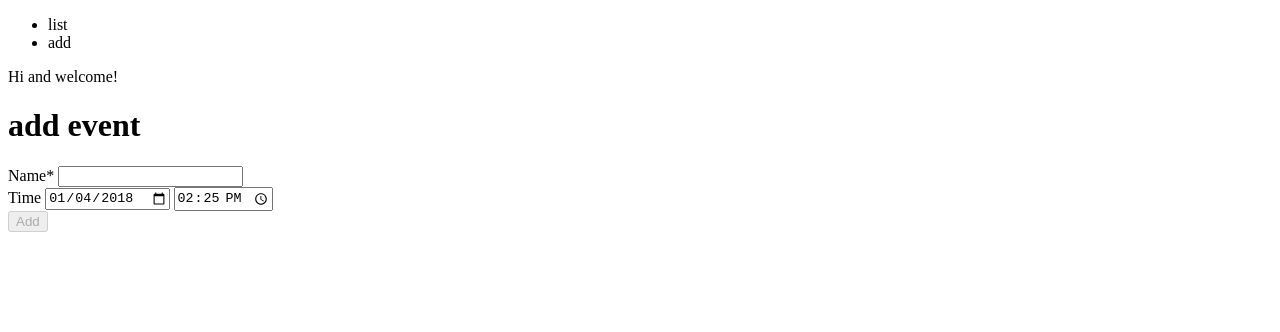
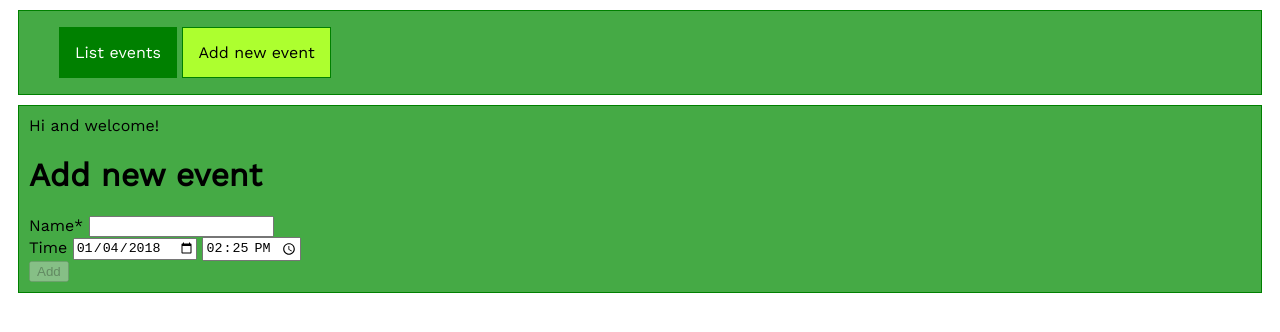
Before and after one commit to kuzditomi/event-finder, a website: page index.html at #!/home/add in a window 1280 px wide. Drawn offline with nearby package versions, Linux system fonts and the light colour scheme; some packages are replaced by stand-ins of ours.

Commit message:
add styling

```diff
--- a/add.html
+++ b/add.html
@@ -1,5 +1,5 @@
 <h1>
-    add event
+    Add new event
 </h1>
 <form name="formcontrol" ng-submit="onAdd()">
     <div>
@@ -10,7 +10,7 @@
     <div>
         <label>Time</label>
         <input type="date" ng-model="event.time">
-        <input type="time" ng-model="event.time">
+        <input type="time" ng-model="eventtime">
     </div>
     <div>
         <button type="submit" ng-disabled="formcontrol.$invalid">Add</button>
--- a/add.js
+++ b/add.js
@@ -1,6 +1,6 @@
 app.controller('eventAdd', [
-    '$scope', 'eventService',
-    function (scope, eventService) {
+    '$scope', 'eventService', '$state',
+    function (scope, eventService, state) {
         var now = new Date();
         now.setSeconds(0);
         now.setMilliseconds(0);
@@ -8,13 +8,17 @@ app.controller('eventAdd', [
         scope.event = {
             time: now
         };
+        scope.eventtime = now;
 
         scope.onAdd = function () {
             var event = {
                 name: scope.event.name,
                 time: scope.event.time
             }
+
             eventService.add(event);
+
+            state.go('home.list');
         };
     }
 ]);
--- a/eventservice.js
+++ b/eventservice.js
@@ -29,6 +29,8 @@ app.factory('eventService', [
             events.push(event);
         }
 
+        // send HELLOBETSSON code with your solution for bonus points
+
         return {
             getEvents: getEvents,
             add: add
--- a/index.html
+++ b/index.html
@@ -4,6 +4,7 @@
     <meta charset="UTF-8">
     <meta name="viewport" content="width=device-width, initial-scale=1.0">
     <title>Event finder</title>
+    <link href="https://fonts.googleapis.com/css?family=Work+Sans" rel="stylesheet">
     <link rel="stylesheet" href="site.css">
     <script src="https://ajax.googleapis.com/ajax/libs/angularjs/1.5.6/angular.min.js"></script>
     <script src="https://cdnjs.cloudflare.com/ajax/libs/angular-ui-router/1.0.3/angular-ui-router.js"></script>
@@ -13,8 +14,8 @@
     <div ng-app="eventfinder">
         <div class="menu">
             <ul>
-                <li ui-sref="home.list">list</li>
-                <li ui-sref="home.add">add</li>
+                <li ui-sref="home.list" ui-sref-active="active">List events</li>
+                <li ui-sref="home.add" ui-sref-active="active">Add new event</li>
             </ul>
         </div>
         <div class="main">
--- a/site.css
+++ b/site.css
@@ -0,0 +1,39 @@
+body{
+    font-family: 'Work Sans', sans-serif;
+}
+
+.menu {
+    border: 1px solid green;
+    background: #45aa45;
+    margin: 10px;
+}
+
+.menu ul li{
+    list-style: none;
+    display: inline-block;
+    border: 1px solid green;
+    background: green;
+    color: white;
+    padding: 15px;
+    cursor: pointer;
+}
+
+.menu ul li.active, .menu ul li:hover{
+    background: greenyellow;
+    color: black;
+}
+
+.main {
+    border: 1px solid green;
+    background: #45aa45;
+    margin: 10px;
+    padding: 10px;
+}
+.main table {
+    border-collapse: collapse;
+    background: green;
+}
+.main table tr td {
+    border: 1px solid black;
+    padding: 5px;
+}
```
Also changed, not shown: event-list.html (+2 -3 lines).
